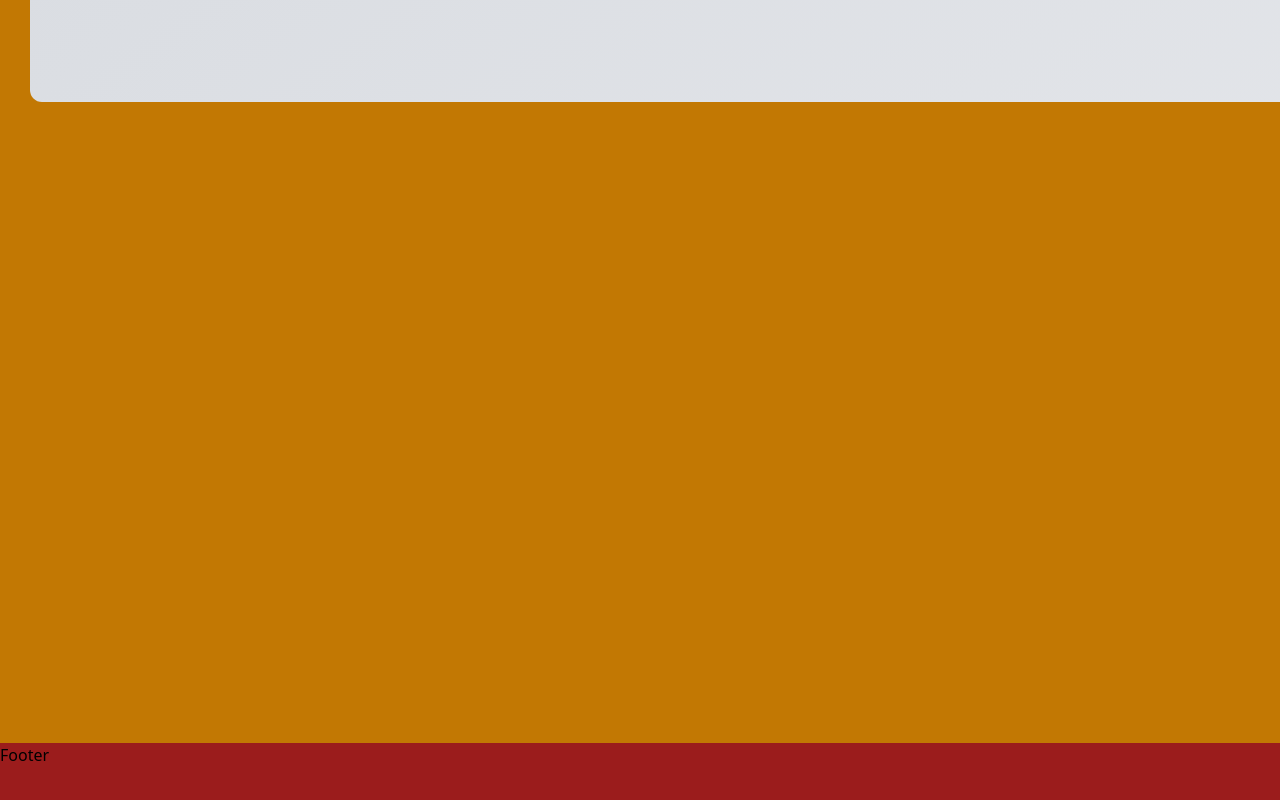
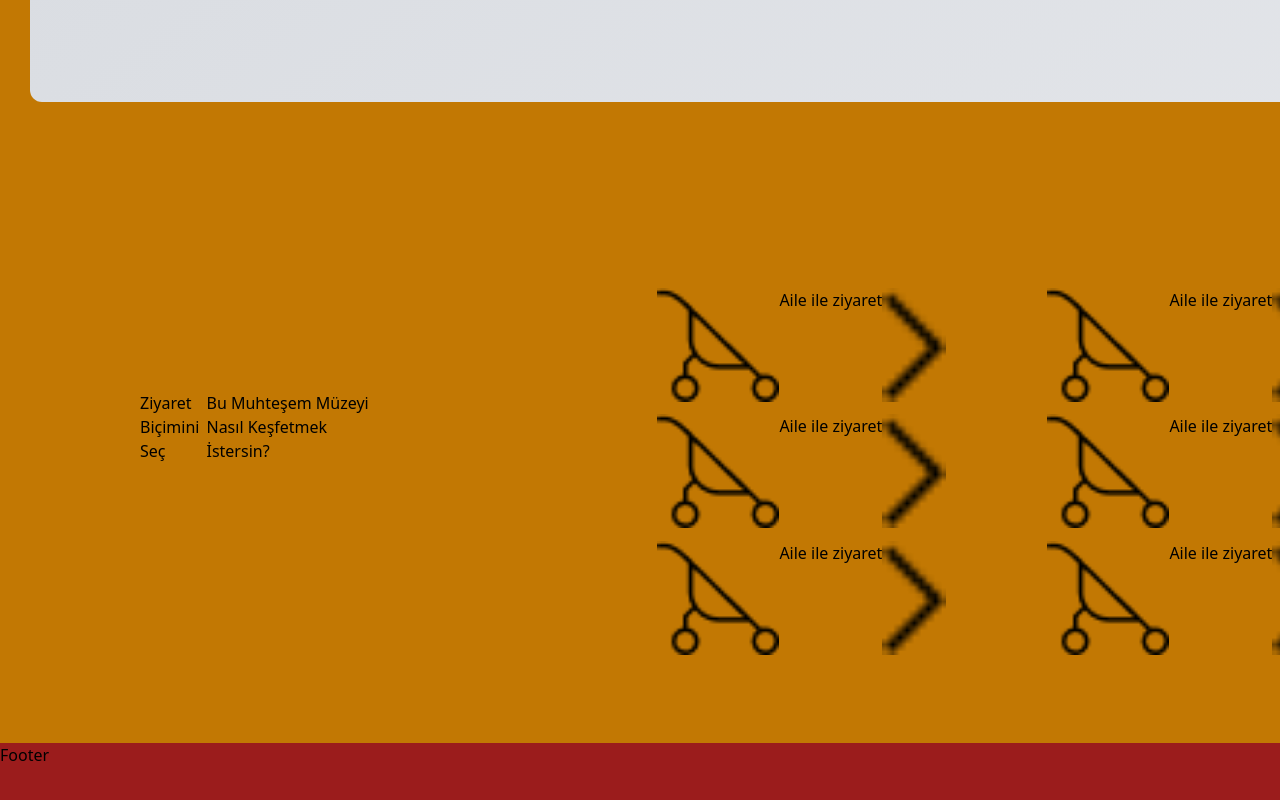
Before and after one commit to Yunus-Emre-Tasci/happy_galeri, a React (Create React App) app: page / in a window 1280 px wide. Shown: the part 3517-4317 px from the top of the page. Built offline with nearby package versions, Linux system fonts and the light colour scheme.

Commit message:
ziyaret kart- control

```diff
--- a/src/pages/Podcast.jsx
+++ b/src/pages/Podcast.jsx
@@ -87,12 +87,19 @@ const Podcast = () => {
           </div>
         </div>
       </div>
-      <div className="relative flex">
-        <div>
+      <div className="flex justify-center items-center absolute top-[1578px] right-[168px] left-[140px] ">
+        <div className="flex items-center justify-center ">
           <h2>Ziyaret Biçimini Seç</h2>
           <p>Bu Muhteşem Müzeyi Nasıl Keşfetmek İstersin?</p>
         </div>
-        <div className="flex flex-wrap left-[90px] right-[168px] w-[788px] h-[379ox] bg-blue-400">
+        <div className="flex justify-center items-center flex-wrap mt-[90px] mr-[168px] ml-[140px] min-w-[788px] min-h-[379px]">
+          <div className="flex w-[390px] h-[114px]">
+            <div className="flex">
+              <img src={Aile} alt="" />
+              <p>Aile ile ziyaret</p>
+            </div>
+            <img src={ZiyaretOk} alt="" />
+          </div>
           <div className="flex w-[390px] h-[114px] ">
             <div className="flex">
               <img src={Aile} alt="" />
@@ -100,11 +107,34 @@ const Podcast = () => {
             </div>
             <img src={ZiyaretOk} alt="" />
           </div>
-          <div></div>
-          <div></div>
-          <div></div>
-          <div></div>
-          <div></div>
+          <div className="flex w-[390px] h-[114px] ">
+            <div className="flex">
+              <img src={Aile} alt="" />
+              <p>Aile ile ziyaret</p>
+            </div>
+            <img src={ZiyaretOk} alt="" />
+          </div>
+          <div className="flex w-[390px] h-[114px] ">
+            <div className="flex">
+              <img src={Aile} alt="" />
+              <p>Aile ile ziyaret</p>
+            </div>
+            <img src={ZiyaretOk} alt="" />
+          </div>
+          <div className="flex w-[390px] h-[114px] ">
+            <div className="flex">
+              <img src={Aile} alt="" />
+              <p>Aile ile ziyaret</p>
+            </div>
+            <img src={ZiyaretOk} alt="" />
+          </div>
+          <div className="flex w-[390px] h-[114px] ">
+            <div className="flex">
+              <img src={Aile} alt="" />
+              <p>Aile ile ziyaret</p>
+            </div>
+            <img src={ZiyaretOk} alt="" />
+          </div>
         </div>
       </div>
     </div>
```
